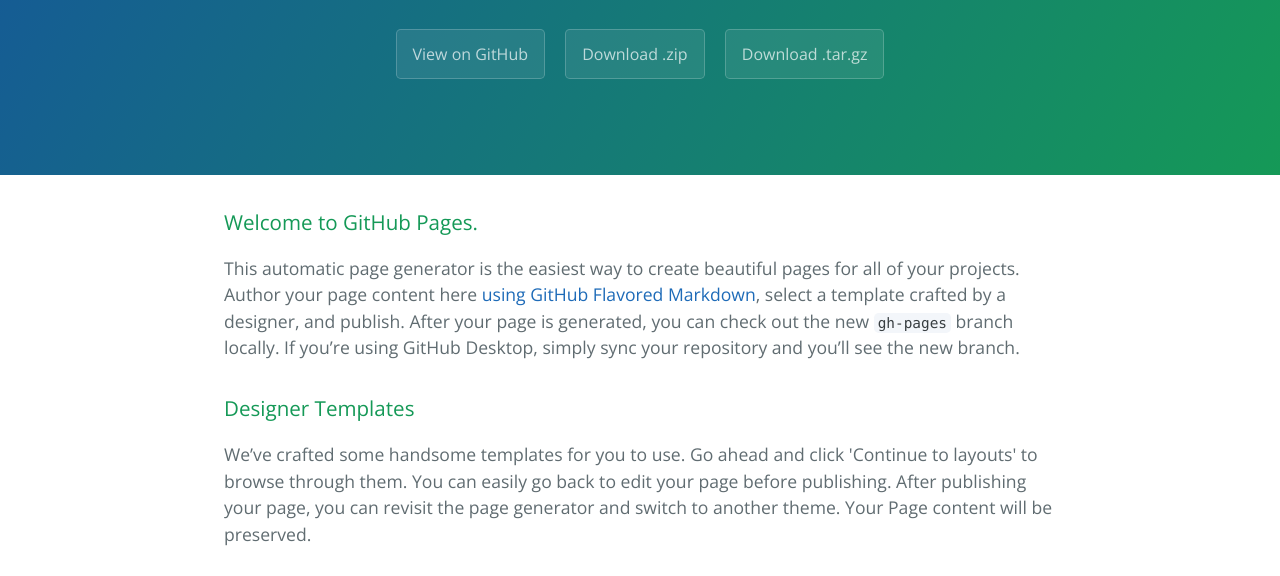
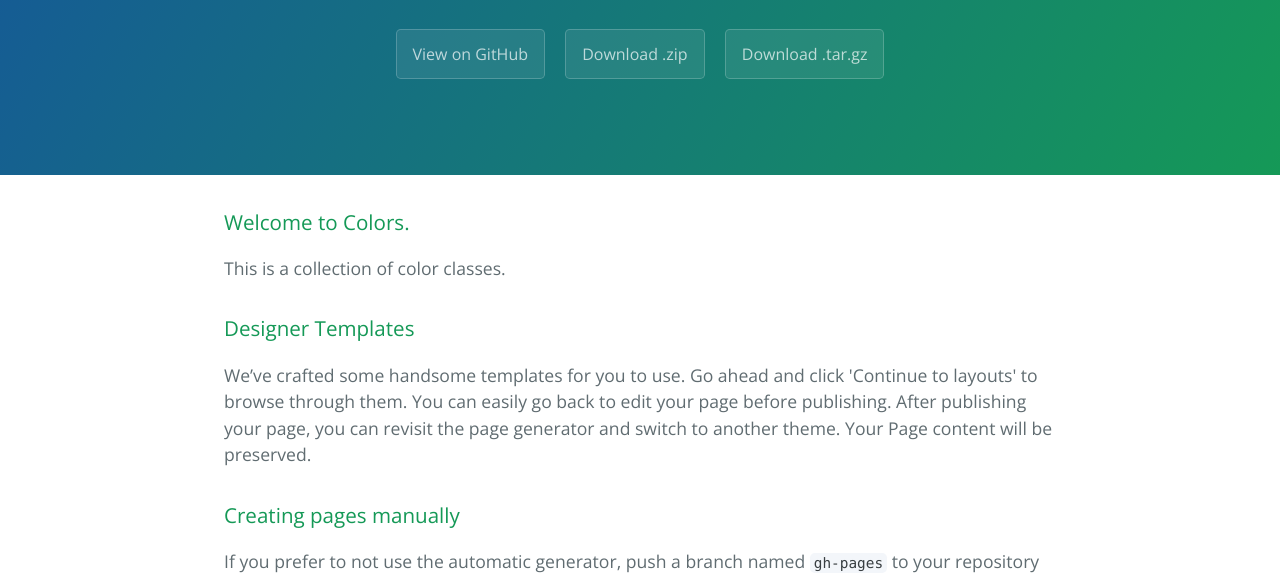
Before and after one commit to thanos/colors, a plain HTML site: page index.html in a window 1280 px wide. Shown: the part 208-784 px from the top of the page. Drawn offline with nearby package versions, Linux system fonts and the light colour scheme.

Commit message:
Update index.html

```diff
--- a/index.html
+++ b/index.html
@@ -20,9 +20,9 @@
 
     <section class="main-content">
       <h3>
-<a id="welcome-to-github-pages" class="anchor" href="#welcome-to-github-pages" aria-hidden="true"><span aria-hidden="true" class="octicon octicon-link"></span></a>Welcome to GitHub Pages.</h3>
+<a id="welcome-to-github-pages" class="anchor" href="#welcome-to-github-pages" aria-hidden="true"><span aria-hidden="true" class="octicon octicon-link"></span></a>Welcome to Colors.</h3>
 
-<p>This automatic page generator is the easiest way to create beautiful pages for all of your projects. Author your page content here <a href="https://guides.github.com/features/mastering-markdown/">using GitHub Flavored Markdown</a>, select a template crafted by a designer, and publish. After your page is generated, you can check out the new <code>gh-pages</code> branch locally. If you’re using GitHub Desktop, simply sync your repository and you’ll see the new branch.</p>
+<p>This is a collection of color classes. </p>
 
 <h3>
 <a id="designer-templates" class="anchor" href="#designer-templates" aria-hidden="true"><span aria-hidden="true" class="octicon octicon-link"></span></a>Designer Templates</h3>
```
